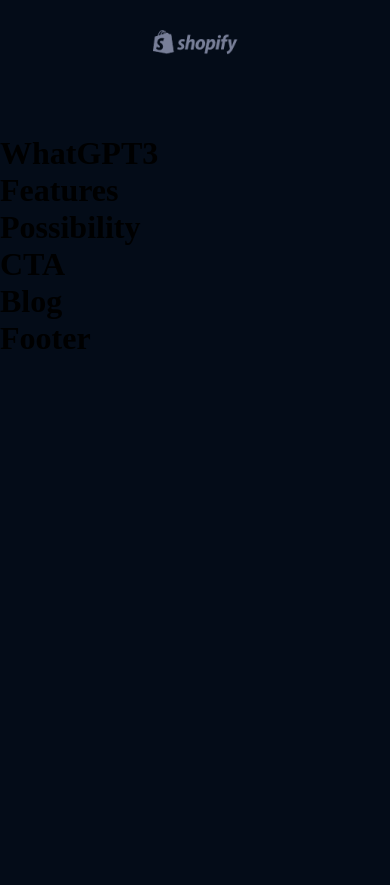
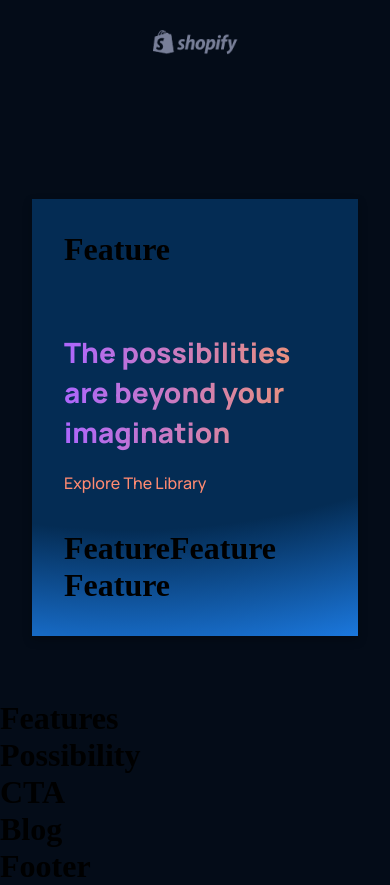
Before and after one commit to Sayed24/Sadat-React-Project, a React (Create React App) app: page / in a window 390 px wide. Shown: the part 1260-2145 px from the top of the page. Before the commit the page ends 1617 px from the top, so only its background shows below. Built offline with nearby package versions, Linux system fonts and the light colour scheme.

Commit message:
Completion of WhatGPT3 Component

```diff
--- a/src/components/feature/Feature.jsx
+++ b/src/components/feature/Feature.jsx
@@ -4,7 +4,7 @@ import './Feature.css';
 const Feature = () => {
     return (
         <div>
-
+            <h1>Feature</h1>
         </div>
     )
 }
--- a/src/container/whatGPT3/WhatGPT3.css
+++ b/src/container/whatGPT3/WhatGPT3.css
@@ -0,0 +1,121 @@
+.gpt3__whatgpt3 {
+    display: flex;
+    flex-direction: column;
+
+    padding: 2rem;
+    background: var(--color-footer);
+
+    /* ff 3.6+ */
+    background: -moz-radial-gradient(circle at 30% -100%, #042c54 25%, rgba(4, 44, 84, 1) 85%, rgba(27, 120, 222, 1) 100%);
+
+    /* safari 5.1+,chrome 10+ */
+    background: -webkit-radial-gradient(circle at 30% -100%, #042c54 25%, rgba(4, 44, 84, 1) 85%, rgba(27, 120, 222, 1) 100%);
+
+    /* opera 11.10+ */
+    background: -o-radial-gradient(circle at 30% -100%, #042c54 25%, rgba(4, 44, 84, 1) 85%, rgba(27, 120, 222, 1) 100%);
+
+    /* ie 10+ */
+    background: -ms-radial-gradient(circle at 30% -100%, #042c54 25%, rgba(4, 44, 84, 1) 85%, rgba(27, 120, 222, 1) 100%);
+
+    /* global 92%+ browsers support */
+    background: radial-gradient(circle at 30% -100%, #042c54 25%, rgba(4, 44, 84, 1) 85%, rgba(27, 120, 222, 1) 100%);
+
+    filter: drop-shadow(0px 4px 4px rgba(0, 0, 0, 0.25));
+}
+
+.gpt3__whatgpt3-feature {
+    display: flex;
+}
+
+.gpt3__whatgpt3-feature .gpt3__whatgpt3-features-container__feature {
+    margin: 0;
+}
+
+.gpt3__whatgpt3-feature .gpt3__whatgpt3-features-container__feature-text {
+    max-width: 700px;
+}
+
+.gpt3__whatgpt3-heading {
+    display: flex;
+    flex-direction: row;
+    justify-content: space-between;
+    align-items: center;
+    margin: 4rem 0 2rem;
+}
+
+.gpt3__whatgpt3-heading h1 {
+    font-size: 34px;
+    line-height: 45px;
+    font-weight: 800;
+    max-width: 510px;
+    font-family: var(--font-family);
+}
+
+.gpt3__whatgpt3-heading p {
+    font-family: var(--font-family);
+    font-weight: 500;
+    font-size: 16px;
+    line-height: 30px;
+    color: var(--color-subtext);
+    cursor: pointer;
+}
+
+.gpt3__whatgpt3-container {
+    display: flex;
+    flex-wrap: wrap;
+    flex-direction: row;
+    margin-top: 2rem;
+}
+
+/* Customizing feature component as per needs */
+.gpt3__whatgpt3-container .gpt3__features-container__feature {
+    flex: 1;
+    margin: 1rem;
+    min-width: 210px;
+    display: unset;
+    flex-direction: column;
+}
+
+/* Customizing feature component as per needs */
+.gpt3__whatgpt3-container .gpt3__features-container_feature-text {
+    margin-top: 0.5rem;
+}
+
+@media screen and (max-width: 850px) {
+    .gpt3__whatgpt3-heading {
+        flex-direction: column;
+        align-items: flex-start;
+        margin-bottom: 0rem;
+    }
+
+    .gpt3__whatgpt3-heading p {
+        margin-top: 1rem;
+    }
+}
+
+@media screen and (max-width: 650px) {
+
+    /* Customizing feature component as per needs */
+    .gpt3__whatgpt3-feature .gpt3__features-container__feature {
+        flex-direction: column;
+    }
+
+    /* Customizing feature component as per needs */
+    .gpt3__whatgpt3-feature .gpt3__features-container_feature-text {
+        margin-top: 0.5rem;
+    }
+
+    .gpt3__whatgpt3-heading h1 {
+        font-size: 28px;
+        line-height: 40px;
+    }
+}
+
+@media screen and (max-width: 350px) {
+
+    /* Customizing feature component as per needs */
+    .gpt3__whatgpt3-container .gpt3__features-container__feature {
+        margin: 1rem 0;
+        min-width: 100%;
+    }
+}
--- a/src/container/whatGPT3/WhatGPT3.jsx
+++ b/src/container/whatGPT3/WhatGPT3.jsx
@@ -1,10 +1,24 @@
 import React from 'react';
 import './WhatGPT3.css';
+import { Feature } from '../../components';
 
 const WhatGPT3 = () => {
     return (
-        <div>
-            <h1>WhatGPT3</h1>
+        <div className='gpt3__whatgpt3 section__margin' id='wgpt3'>
+            <div className='gpt3__whatgpt3-feature'>
+                <Feature />
+            </div>
+            <div className='gpt3__whatgpt3-heading'>
+                <h1 className='gradient__text'>
+                    The possibilities are beyond your imagination
+                </h1>
+                <p>Explore The Library</p>
+            </div>
+            <div className='gpt3__whatgpt3-container'>
+                <Feature />
+                <Feature />
+                <Feature />
+            </div>
         </div>
     )
 }
```
